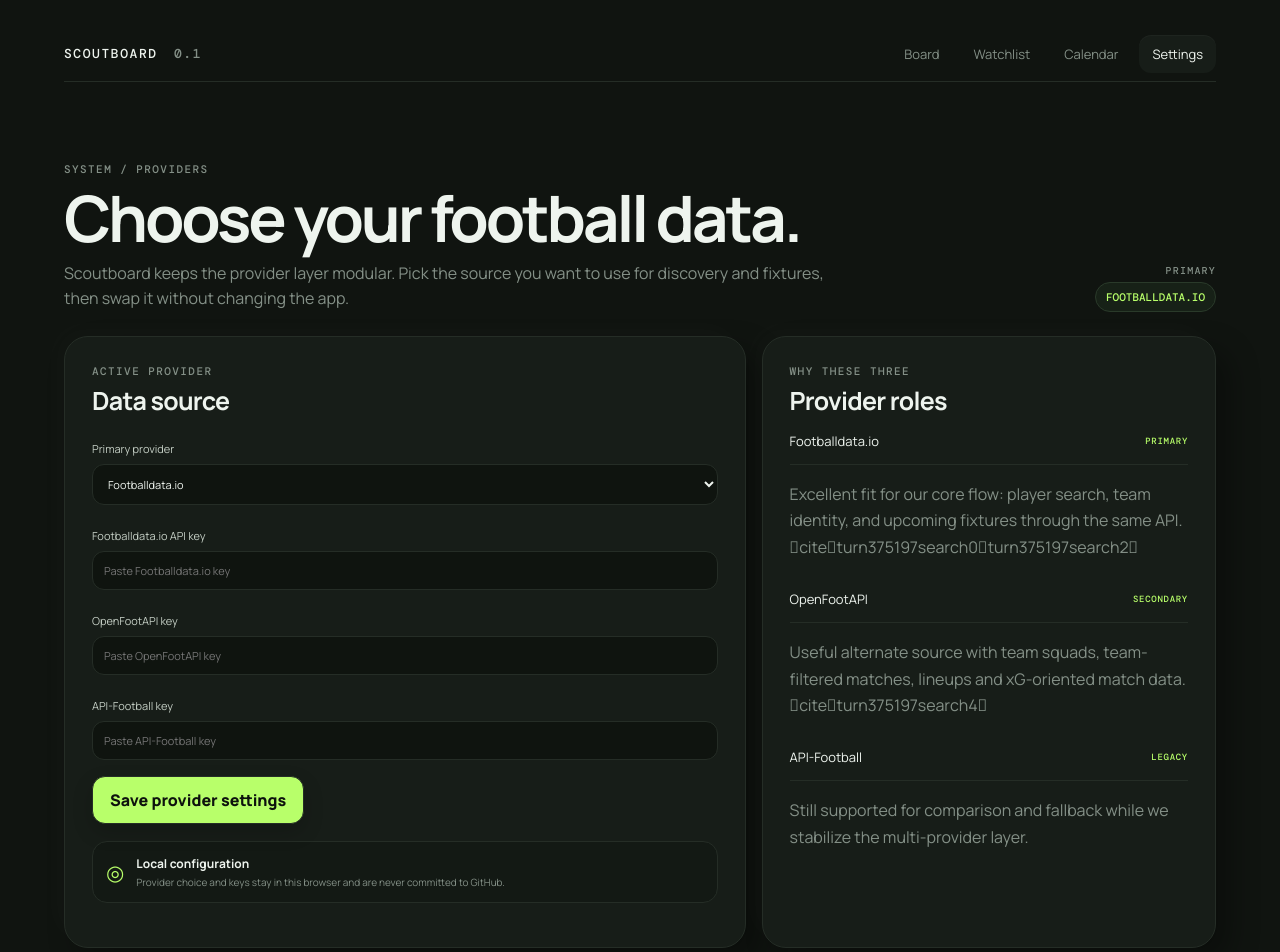
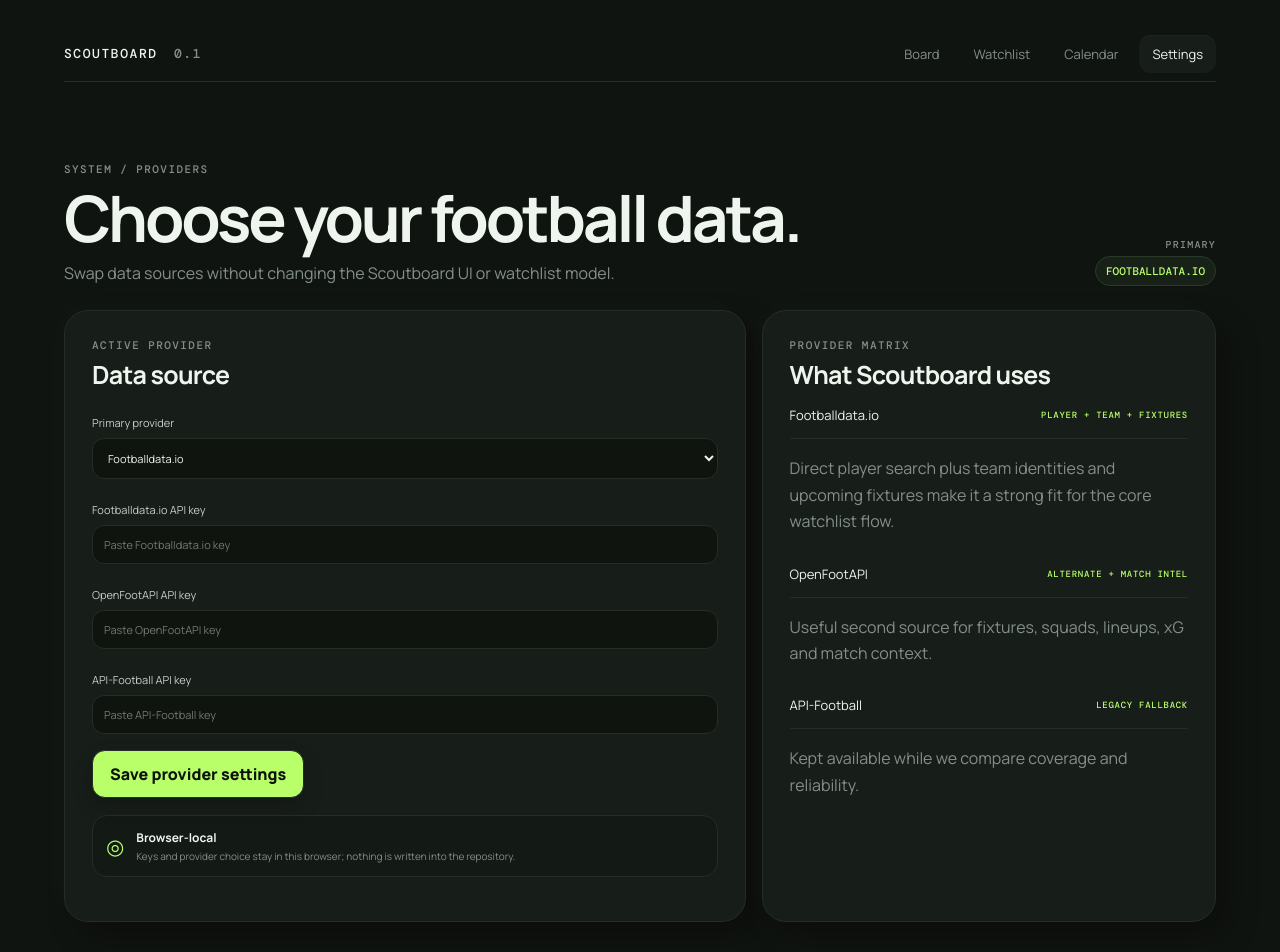
Before and after one commit to omaryazghi98-code/scoutboard, a Next.js app: page /settings in a window 1280 px wide. Shown: the top 952 px of the page. Built offline with nearby package versions, Linux system fonts and the light colour scheme.

Commit message:
fix: clean provider settings and remove embedded citations

```diff
--- a/app/settings/page.tsx
+++ b/app/settings/page.tsx
@@ -3,12 +3,7 @@
 import { useEffect, useState } from 'react';
 
 const PROVIDER_KEY = 'scoutboard-provider';
-const PROVIDER_KEYS = {
-  footballdata: 'scoutboard-footballdata-key',
-  openfoot: 'scoutboard-openfoot-key',
-  'api-football': 'scoutboard-api-football-key',
-} as const;
-
+const PROVIDER_KEYS = { footballdata: 'scoutboard-footballdata-key', openfoot: 'scoutboard-openfoot-key', 'api-football': 'scoutboard-api-football-key' } as const;
 type Provider = keyof typeof PROVIDER_KEYS;
 
 export default function SettingsPage() {
@@ -16,57 +11,16 @@ export default function SettingsPage() {
   const [keys, setKeys] = useState<Record<Provider, string>>({ footballdata: '', openfoot: '', 'api-football': '' });
   const [saved, setSaved] = useState(false);
 
-  useEffect(() => {
-    try {
-      const storedProvider = window.localStorage.getItem(PROVIDER_KEY) as Provider | null;
-      if (storedProvider && PROVIDER_KEYS[storedProvider]) setProvider(storedProvider);
-      setKeys({
-        footballdata: window.localStorage.getItem(PROVIDER_KEYS.footballdata) || '',
-        openfoot: window.localStorage.getItem(PROVIDER_KEYS.openfoot) || '',
-        'api-football': window.localStorage.getItem(PROVIDER_KEYS['api-football']) || '',
-      });
-    } catch {}
-  }, []);
+  useEffect(() => { try { const stored = window.localStorage.getItem(PROVIDER_KEY) as Provider | null; if (stored && PROVIDER_KEYS[stored]) setProvider(stored); setKeys({ footballdata: window.localStorage.getItem(PROVIDER_KEYS.footballdata) || '', openfoot: window.localStorage.getItem(PROVIDER_KEYS.openfoot) || '', 'api-football': window.localStorage.getItem(PROVIDER_KEYS['api-football']) || '' }); } catch {} }, []);
+  const save = () => { window.localStorage.setItem(PROVIDER_KEY, provider); (Object.keys(PROVIDER_KEYS) as Provider[]).forEach((name) => { const value = keys[name].trim(); if (value) window.localStorage.setItem(PROVIDER_KEYS[name], value); else window.localStorage.removeItem(PROVIDER_KEYS[name]); }); setSaved(true); window.setTimeout(() => setSaved(false), 1800); };
 
-  const save = () => {
-    window.localStorage.setItem(PROVIDER_KEY, provider);
-    (Object.keys(PROVIDER_KEYS) as Provider[]).forEach((name) => {
-      const value = keys[name].trim();
-      if (value) window.localStorage.setItem(PROVIDER_KEYS[name], value);
-      else window.localStorage.removeItem(PROVIDER_KEYS[name]);
-    });
-    setSaved(true);
-    window.setTimeout(() => setSaved(false), 1800);
-  };
-
+  const labels: Record<Provider, string> = { footballdata: 'Footballdata.io', openfoot: 'OpenFootAPI', 'api-football': 'API-Football' };
   return <main className="workspace">
-    <header className="topbar">
-      <a className="brand" href="/">SCOUTBOARD <span>0.1</span></a>
-      <nav><a href="/">Board</a><a href="/watchlist">Watchlist</a><a href="/calendar">Calendar</a><a className="navActive" href="/settings">Settings</a></nav>
-    </header>
-
-    <section className="settingsHero">
-      <div><div className="eyebrow">SYSTEM / PROVIDERS</div><h1>Choose your football data.</h1><p>Scoutboard keeps the provider layer modular. Pick the source you want to use for discovery and fixtures, then swap it without changing the app.</p></div>
-      <div className="providerBadge"><span>PRIMARY</span><strong>{provider === 'footballdata' ? 'FOOTBALLDATA.IO' : provider === 'openfoot' ? 'OPENFOOTAPI' : 'API-FOOTBALL'}</strong></div>
-    </section>
-
+    <header className="topbar"><a className="brand" href="/">SCOUTBOARD <span>0.1</span></a><nav><a href="/">Board</a><a href="/watchlist">Watchlist</a><a href="/calendar">Calendar</a><a className="navActive" href="/settings">Settings</a></nav></header>
+    <section className="settingsHero"><div><div className="eyebrow">SYSTEM / PROVIDERS</div><h1>Choose your football data.</h1><p>Swap data sources without changing the Scoutboard UI or watchlist model.</p></div><div className="providerBadge"><span>PRIMARY</span><strong>{labels[provider].toUpperCase()}</strong></div></section>
     <section className="settingsGrid">
-      <article className="featureCard settingsCard">
-        <div className="eyebrow">ACTIVE PROVIDER</div>
-        <h2>Data source</h2>
-        <label className="fieldLabel">Primary provider<select value={provider} onChange={(event) => setProvider(event.target.value as Provider)}><option value="footballdata">Footballdata.io</option><option value="openfoot">OpenFootAPI</option><option value="api-football">API-Football</option></select></label>
-        {(Object.keys(PROVIDER_KEYS) as Provider[]).map((name) => <label className="fieldLabel" key={name}>{name === 'footballdata' ? 'Footballdata.io API key' : name === 'openfoot' ? 'OpenFootAPI key' : 'API-Football key'}<input type="password" value={keys[name]} onChange={(event) => setKeys((current) => ({ ...current, [name]: event.target.value }))} placeholder={`Paste ${name === 'api-football' ? 'API-Football' : name === 'openfoot' ? 'OpenFootAPI' : 'Footballdata.io'} key`} autoComplete="off" /></label>)}
-        <div className="settingsActions"><button className="primaryButton" onClick={save}>{saved ? '✓ Saved' : 'Save provider settings'}</button></div>
-        <div className="settingsNote"><span>◎</span><div><strong>Local configuration</strong><small>Provider choice and keys stay in this browser and are never committed to GitHub.</small></div></div>
-      </article>
-
-      <article className="featureCard settingsCard">
-        <div className="eyebrow">WHY THESE THREE</div>
-        <h2>Provider roles</h2>
-        <div className="providerRow"><span>Footballdata.io</span><strong>PRIMARY</strong></div><p>Excellent fit for our core flow: player search, team identity, and upcoming fixtures through the same API. citeturn375197search0turn375197search2</p>
-        <div className="providerRow"><span>OpenFootAPI</span><strong>SECONDARY</strong></div><p>Useful alternate source with team squads, team-filtered matches, lineups and xG-oriented match data. citeturn375197search4</p>
-        <div className="providerRow"><span>API-Football</span><strong>LEGACY</strong></div><p>Still supported for comparison and fallback while we stabilize the multi-provider layer.</p>
-      </article>
+      <article className="featureCard settingsCard"><div className="eyebrow">ACTIVE PROVIDER</div><h2>Data source</h2><label className="fieldLabel">Primary provider<select value={provider} onChange={(event) => setProvider(event.target.value as Provider)}>{(Object.keys(labels) as Provider[]).map((name) => <option value={name} key={name}>{labels[name]}</option>)}</select></label>{(Object.keys(labels) as Provider[]).map((name) => <label className="fieldLabel" key={name}>{labels[name]} API key<input type="password" value={keys[name]} onChange={(event) => setKeys((current) => ({ ...current, [name]: event.target.value }))} placeholder={`Paste ${labels[name]} key`} autoComplete="off" /></label>)}<div className="settingsActions"><button className="primaryButton" onClick={save}>{saved ? '✓ Saved' : 'Save provider settings'}</button></div><div className="settingsNote"><span>◎</span><div><strong>Browser-local</strong><small>Keys and provider choice stay in this browser; nothing is written into the repository.</small></div></div></article>
+      <article className="featureCard settingsCard"><div className="eyebrow">PROVIDER MATRIX</div><h2>What Scoutboard uses</h2><div className="providerRow"><span>Footballdata.io</span><strong>PLAYER + TEAM + FIXTURES</strong></div><p>Direct player search plus team identities and upcoming fixtures make it a strong fit for the core watchlist flow.</p><div className="providerRow"><span>OpenFootAPI</span><strong>ALTERNATE + MATCH INTEL</strong></div><p>Useful second source for fixtures, squads, lineups, xG and match context.</p><div className="providerRow"><span>API-Football</span><strong>LEGACY FALLBACK</strong></div><p>Kept available while we compare coverage and reliability.</p></article>
     </section>
   </main>;
 }
```
